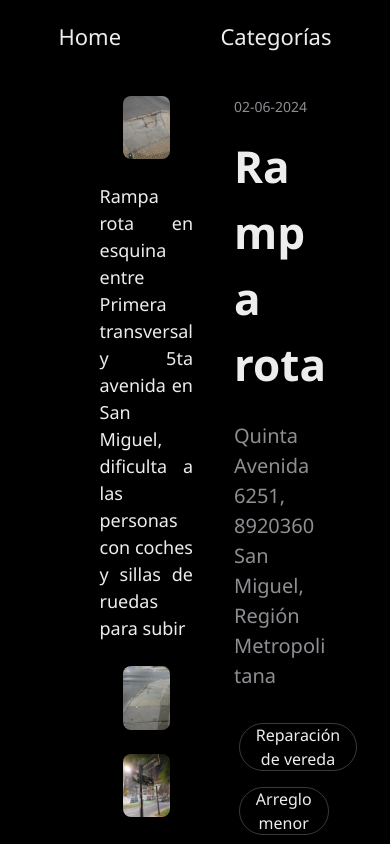
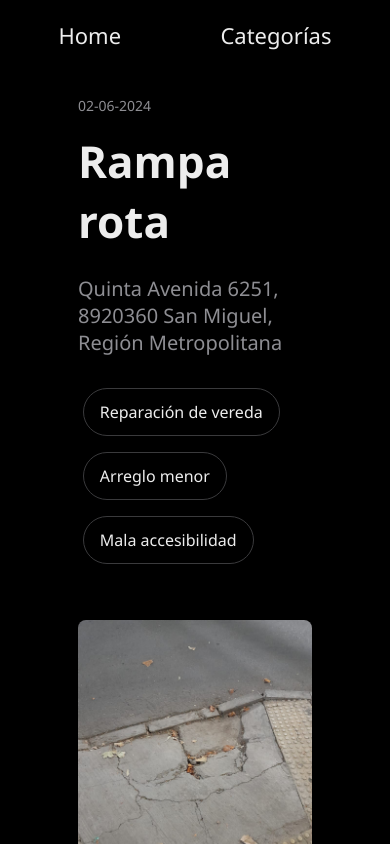
Before and after one commit to sebapkfd/city-app, a React (Vite) app: page /1 in a window 390 px wide. Shown: the top 844 px of the page. Built offline with nearby package versions, Linux system fonts and the light colour scheme.

Commit message:
Improved IssuePage responsive design

```diff
--- a/src/App.css
+++ b/src/App.css
@@ -116,6 +116,7 @@ body {
 .first-column img,
 .first-column p {
   margin-bottom: 1.5rem;
+  line-height: 1.5;
 }
 
 .first-column img {
@@ -189,8 +190,31 @@ body {
     width: 50%;
     display: flex;
   }
+
   .main-column .issue-page-tags {
     width: 100%;
+  }
+
+  .issue-page {
+    display: flex;
+    flex-direction: column-reverse;
+    justify-content: center;
+    align-items: center;
+  }
+
+  .first-column {
+    width: 60%;
+    padding: 3rem 0 0 0;
+  }
+
+  .first-column img,
+  .first-column p {
+    margin-bottom: 2rem;
+    line-height: 1.5;
+  }
+
+  .second-column {
+    width: 60%;
   }
 
 }
@@ -204,7 +228,6 @@ body {
   .main-column {
     width: 60%;
   }
-
 }
 
 @media (max-width: 640px) {
@@ -215,6 +238,7 @@ body {
   .main-column {
     width: 60%;
   }
+
   .main-column .issue-page-tags {
     flex-direction: column;
     justify-content: center;
--- a/src/index.css
+++ b/src/index.css
@@ -20,7 +20,7 @@
   4. Improve text rendering
 */
 body {
-  line-height: 1.5;
+  /* line-height: 1.5; */
   -webkit-font-smoothing: antialiased;
 }
 
@@ -56,7 +56,7 @@ h3,
 h4,
 h5,
 h6 {
-  overflow-wrap: break-word;
+  overflow-wrap: normal;
   font-weight: unset;
 }
 
```
